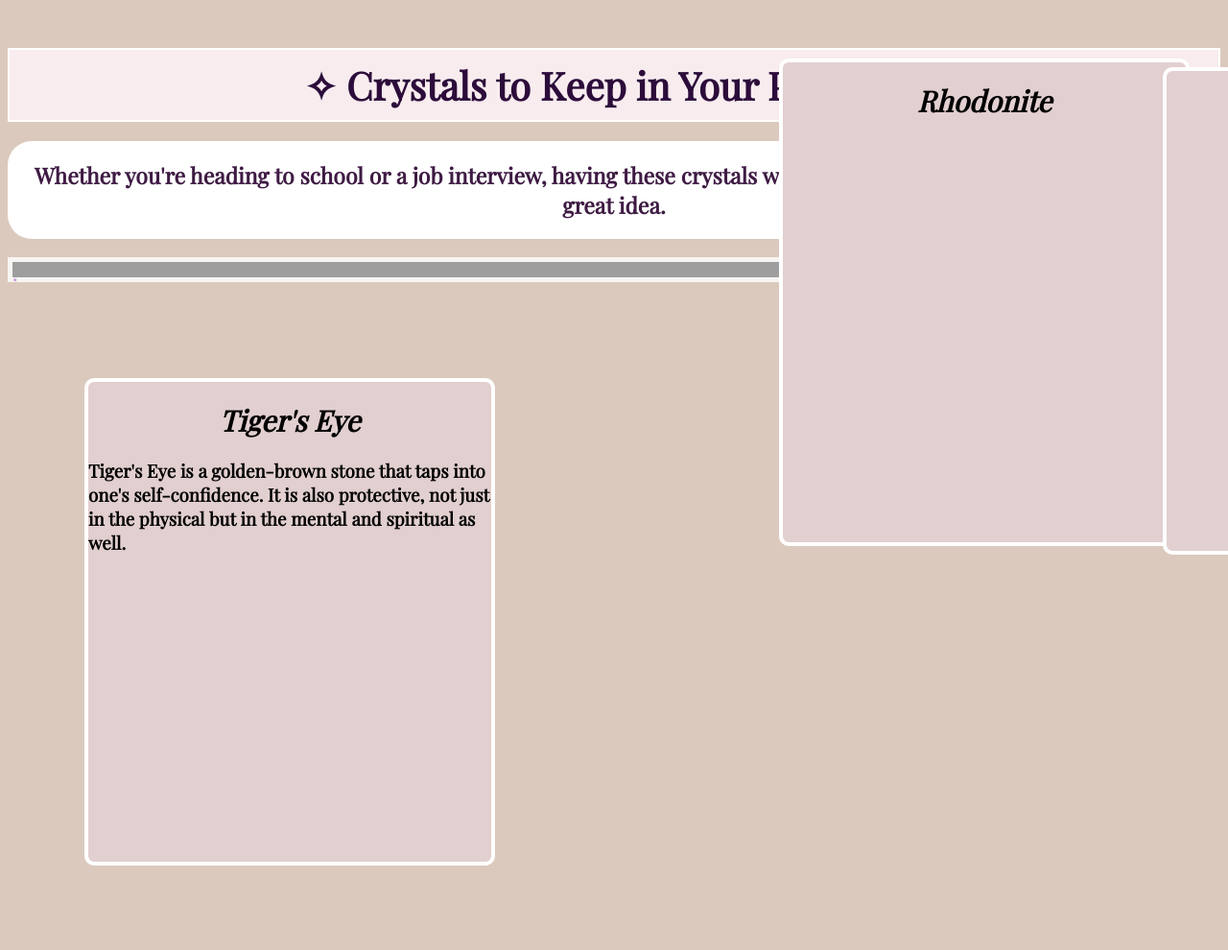
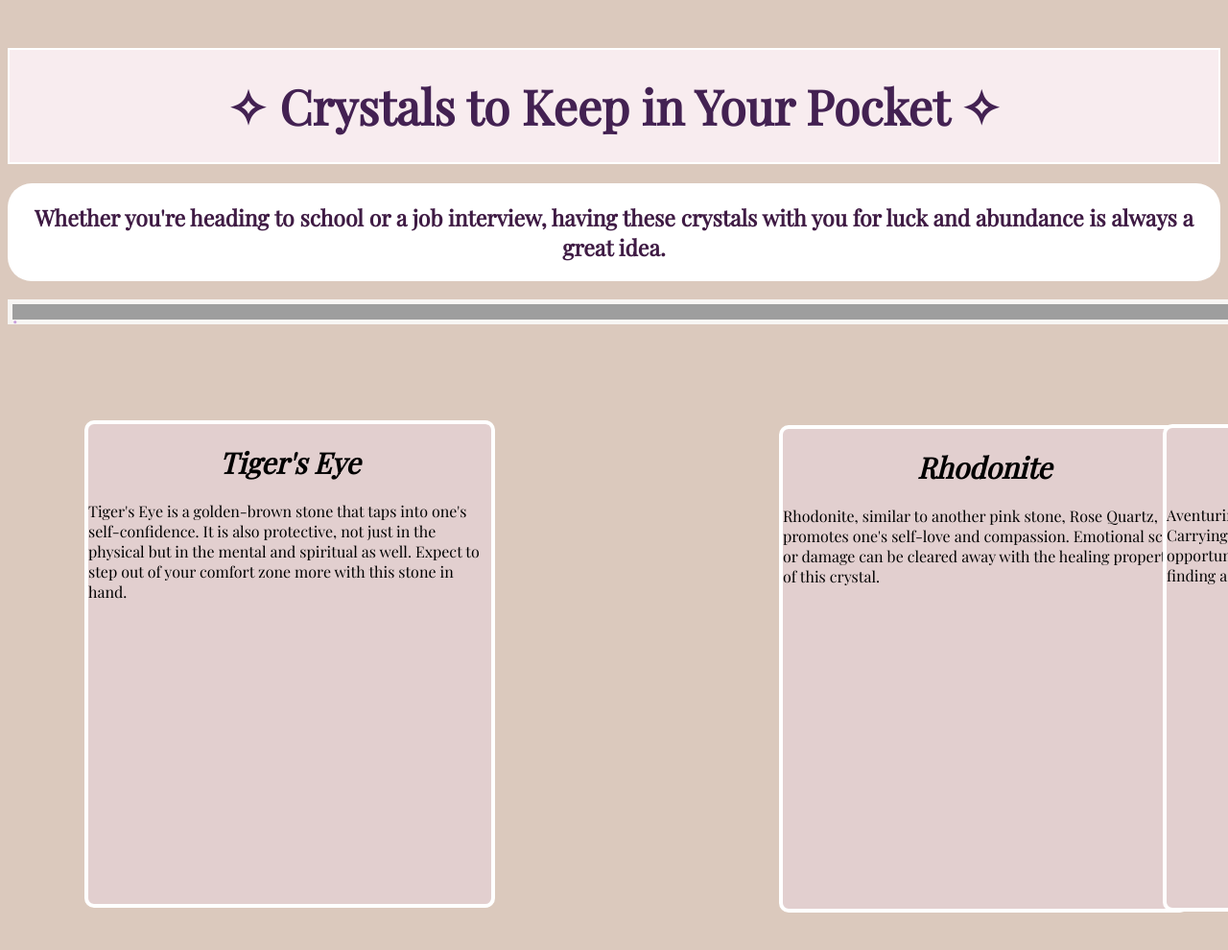
Before and after one commit to staten-island-tech/css-blogpost-project-julianne444, a plain HTML site: page index.html in a window 1280 px wide. Shown: the top 990 px of the page at 96% size. After the commit the page ends 954 px from the top, so only its background shows below. Drawn offline with nearby package versions, Linux system fonts and the light colour scheme; grey boxes are pictures that could not be loaded; a web font is replaced by a local one.

Commit message:
omgeyaage
yayw4

```diff
--- a/index.html
+++ b/index.html
@@ -18,16 +18,17 @@
 
 <div class="first names-of">
     <h1 class="uno subtitle" >Tiger's Eye</h1>
-    <h3> Tiger's Eye is a golden-brown stone that taps into one's self-confidence. It is also protective, not just in the physical but in the mental and spiritual as well.
+    <h3 class="t text"></h3> Tiger's Eye is a golden-brown stone that taps into one's self-confidence. It is also protective, not just in the physical but in the mental and spiritual as well. Expect to step out of your comfort zone more with this stone in hand. </h3>
 
 <div class="second names-of">
     <h1 class="dos subtitle" >Rhodonite</h1>
+    <h3 class="r text" ></h3> Rhodonite, similar to another pink stone, Rose Quartz, promotes one's self-love and compassion. Emotional scars or damage can be cleared away with the healing properties of this crystal.  </h3>
 </div>
 
 <div class="third names-of">
     <h1 class="thres subtitle" >Aventurine</h1>
+    <h3 class="a text"> </h3>Aventurine, is said to be the stone of luck and prosperity. Carrying this with you can help you manifest new opportunities or just give you that boost of fortune when finding a parking spot for example.  </h3>
 </div>
-
 
 </body>
 </html>
--- a/style.css
+++ b/style.css
@@ -5,13 +5,13 @@ body {
 .head {
   text-align: center;
   background-color: rgb(248, 236, 239);
-  padding: 10px 10px;
+  padding: 25px 25px;
   margin-top: 50px;
   margin-bottom: 20px;
   background-image: url();
   border: 2px solid white;
-  font-size: 40px;
-  color: rgb(44, 12, 58);
+  font-size: 50px;
+  color: rgb(67, 33, 82);
 }
 .gingham {
   background-image: url(https://m.media-amazon.com/images/I/71dzfVcDhXL._AC_SX679_.jpg);
@@ -37,18 +37,17 @@ body {
   font-size: 30px;
   font-style: italic;
   text-align: center;
-  margin: 20px;
 }
 .first.names-of {
   left: 10vh;
 }
 .second.names-of {
   left: 720px;
-  bottom: 617px;
+  bottom: 284px;
 }
 .third.names-of {
   left: 140vh;
-  bottom: 1216px;
+  bottom: 893px;
 }
 .desc {
   text-align: center;
@@ -58,3 +57,7 @@ body {
   padding: 20px;
   color: rgb(63, 27, 68);
 }
+.text {
+  margin: 40px;
+  position: absolute;
+}
```
